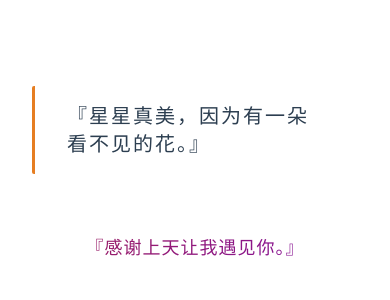
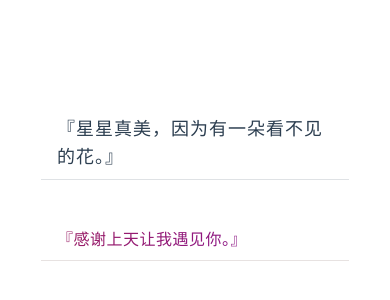
Before and after one commit to glownight/wkt, a Next.js app: page /love in a window 390 px wide. Shown: the part 218-518 px from the top of the page. Built offline with nearby package versions, Linux system fonts and the light colour scheme.

Commit message:
优化love style

```diff
--- a/src/app/globals.css
+++ b/src/app/globals.css
@@ -59,82 +59,65 @@ body {
 
 /* 日系风格文本样式 */
 .quote-text {
-  @apply text-xl font-light relative px-8 py-4 rounded-sm;
-  background: rgba(255, 255, 255, 0.05);
+  @apply text-xl font-light px-6 py-3 relative;
   color: #2c3e50;
-  border-left: 3px solid #e67e22;
-  letter-spacing: 2px;
-  transition: all 0.4s cubic-bezier(0.4, 0, 0.2, 1);
-}
-
-.quote-text:hover {
-  @apply transform -translate-y-1;
-  border-left-width: 5px;
-  background: rgba(230, 126, 34, 0.05);
-  letter-spacing: 3px;
+  letter-spacing: 1.5px;
+  border-bottom: 1px solid rgba(44, 62, 80, 0.15);
+  animation: slideIn 1s cubic-bezier(0.4, 0, 0.2, 1) forwards;
 }
 
 .testp2 {
-  @apply text-lg font-light relative px-6 py-3;
-  color: #d35400;
+  @apply text-lg font-light px-6 py-3 relative;
+  color: #5D4037;
   letter-spacing: 1px;
-  transition: all 0.4s cubic-bezier(0.4, 0, 0.2, 1);
-  position: relative;
+  border-bottom: 1px solid rgba(93, 64, 55, 0.15);
+  animation: slideIn 1s cubic-bezier(0.4, 0, 0.2, 1) forwards;
+  animation-delay: 300ms;
 }
 
-.testp2::after {
-  content: '';
-  position: absolute;
-  bottom: 0;
-  left: 50%;
-  width: 0;
-  height: 1px;
-  background: #d35400;
-  transition: all 0.4s ease;
-  transform: translateX(-50%);
-}
-
-.testp2:hover {
-  letter-spacing: 3px;
-}
-
-.testp2:hover::after {
-  width: 80%;
-}
-
-/* 优雅的淡入动画 */
-@keyframes fadeIn {
-  from {
+/* 优雅的滑入动画 */
+@keyframes slideIn {
+  0% {
     opacity: 0;
-    transform: translateY(10px);
+    transform: translateX(-20px);
   }
-  to {
+  100% {
     opacity: 1;
-    transform: translateY(0);
+    transform: translateX(0);
   }
 }
 
-.animate-fade-in {
-  animation: fadeIn 1.2s cubic-bezier(0.4, 0, 0.2, 1) forwards;
-  opacity: 0;
-}
-
-.delay-200 {
-  animation-delay: 400ms;
-}
-
-/* 添加日式装饰元素 */
+/* 日式装饰元素 - 调整为更适合移动端的位置和大小 */
 .japanese-pattern {
   position: fixed;
   top: 0;
   right: 0;
-  width: 200px;
-  height: 200px;
-  opacity: 0.03;
+  width: 150px;
+  height: 150px;
+  opacity: 0.02;
   background-image:
     radial-gradient(circle at 100% 150%, #2c3e50 24%, white 24%, white 28%, #2c3e50 28%, #2c3e50 36%, white 36%, white 40%, transparent 40%, transparent),
     radial-gradient(circle at 0 150%, #2c3e50 24%, white 24%, white 28%, #2c3e50 28%, #2c3e50 36%, white 36%, white 40%, transparent 40%, transparent),
     radial-gradient(circle at 50% 100%, white 10%, #2c3e50 10%, #2c3e50 23%, white 23%, white 30%, #2c3e50 30%, #2c3e50 43%, white 43%, white 50%, #2c3e50 50%, #2c3e50 63%, white 63%, white 71%, transparent 71%, transparent);
-  background-size: 80px 80px;
+  background-size: 60px 60px;
   pointer-events: none;
 }
+
+/* 响应式调整 */
+@media (max-width: 640px) {
+  .quote-text {
+    @apply text-lg px-4 py-2;
+    letter-spacing: 1px;
+  }
+
+  .testp2 {
+    @apply text-base px-4 py-2;
+    letter-spacing: 0.5px;
+  }
+
+  .japanese-pattern {
+    width: 100px;
+    height: 100px;
+    background-size: 40px 40px;
+  }
+}
--- a/src/pages/love/index.js
+++ b/src/pages/love/index.js
@@ -2,15 +2,13 @@ import "../../app/globals.css";
 
 export default function Index() {
   return (
-    <div className="grid grid-rows-[20px_1fr_20px] items-center justify-items-center min-h-screen p-8 pb-20 gap-16 sm:p-20 font-[family-name:var(--font-geist-sans)]">
+    <div className="grid grid-rows-[20px_1fr_20px] items-center justify-items-center min-h-screen p-6 pb-16 gap-12 sm:p-20 font-[family-name:var(--font-geist-sans)]">
       <div className="japanese-pattern" />
-      <main className="flex flex-col gap-12 row-start-2 items-center sm:items-start">
-        <p className="quote-text animate-fade-in">
+      <main className="flex flex-col gap-10 row-start-2 items-start max-w-[90%] w-full">
+        <p className="quote-text w-full">
           『星星真美，因为有一朵看不见的花。』
         </p>
-        <p className="testp2 animate-fade-in delay-200">
-          『感谢上天让我遇见你。』
-        </p>
+        <p className="testp2 w-full">『感谢上天让我遇见你。』</p>
       </main>
       <footer className="row-start-3 flex gap-6 flex-wrap items-center justify-center"></footer>
     </div>
```
